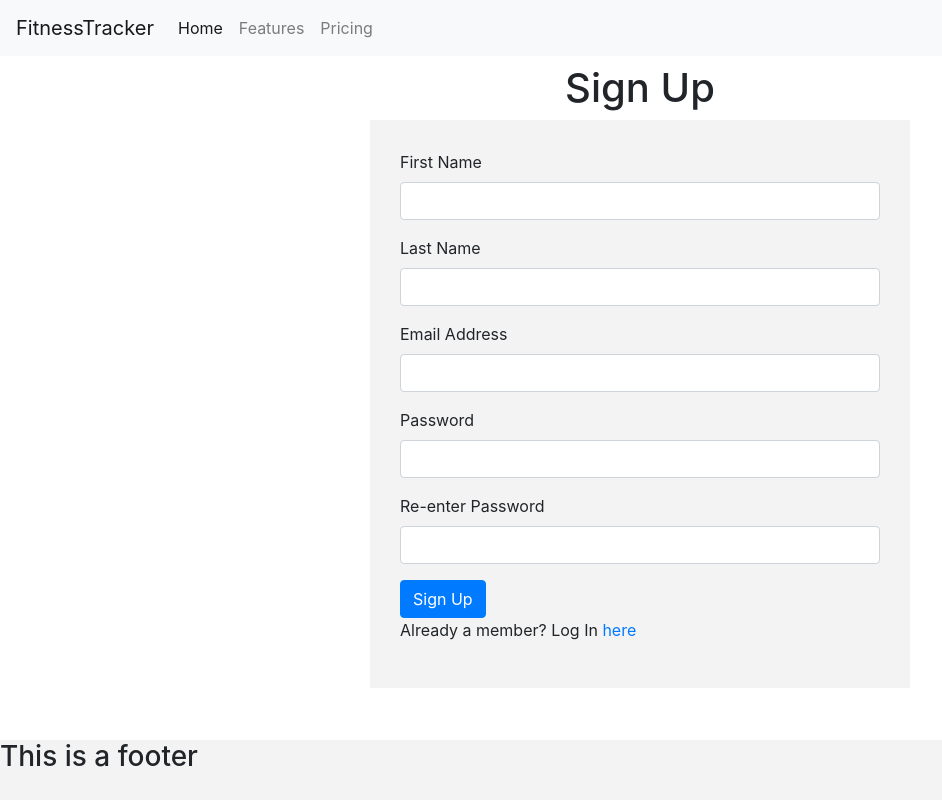
After one commit to pmarre/fitness-tracker, a Flask app: page /sign-up in a window 1280 px wide. The commit adds this page. Shown: the whole page, without its empty margins (0-942 px from the left). Run offline with Flask 2, Linux system fonts and the light colour scheme; some libraries are stand-ins or nearby versions.

Commit message:
Linked signup and login page

```diff
--- a/app.py
+++ b/app.py
@@ -33,6 +33,11 @@ def validate_login():
         return redirect(url_for('login', login_success=False))
 
 
+@app.route('/sign-up')
+def sign_up_page():
+    return render_template('sign-up.html')
+
+
 if __name__ == '__main__':
     # for local deployment:
     app.run(debug=True)
--- a/static/css/style.css
+++ b/static/css/style.css
@@ -7,10 +7,15 @@
   height: 100%;
 }
 
-.form-login {
+.form-login,
+.form-signup {
   margin: 0 auto;
   padding: 30px;
   background-color: rgb(243, 243, 243);
+}
+
+.form-signup {
+  margin: auto 0;
 }
 
 .footer {
@@ -22,7 +27,8 @@
   width: 100%;
 }
 
-.row-login-form {
+.row-login-form,
+.row-signup-form {
   height: 80vh;
 }
 
--- a/templates/login.html
+++ b/templates/login.html
@@ -2,7 +2,7 @@
 <div class="row row-login-form align-items-center">
   <div class="col-sm-12 col-md-6 offset-md-3">
     <h1 class="header-login-form header-center-align">Log In</h1>
-    <form action="{{ url_for('validate_login') }}" method="POST" class="form form-login">
+    <form action="" method="POST" class="form form-login">
       <div class="form-group">
         <label for="email" id="email-label">Email Address</label>
         <input
@@ -31,7 +31,7 @@
       <p class='error login-error'>No such username or password.</p>
       {% endif %}
       <p class="new-user-p"></p>
-        New to FitnessTracker? Sign-up <a href="#">here</a>
+        New to FitnessTracker? Sign-up <a href="{{url_for('sign_up_page')}}">here</a>
       </p>
     </form>
   </div>
--- /dev/null
+++ b/templates/sign-up.html
@@ -0,0 +1,68 @@
+{% extends 'base.html' %} {% block content%}
+<div class="row row-signup-form align-items-center">
+  <div class="col-sm-12 col-md-6 offset-md-3">
+    <h1 class="header-signup-form header-center-align">Sign Up</h1>
+    <form action="" method="POST" class="form form-signup">
+      <div class="form-group">
+        <label for="first-name" id="first-name-label">First Name</label>
+        <input
+          type="text"
+          name="first-name"
+          id="first-name"
+          class="form-control"
+          required
+        />
+      </div>
+      <div class="form-group">
+        <label for="last-name" id="last-name-label">Last Name</label>
+        <input
+          type="text"
+          name="last-name"
+          id="last-name"
+          class="form-control"
+          required
+        />
+      </div>
+      <div class="form-group">
+        <label for="email" id="email-label">Email Address</label>
+        <input
+          type="email"
+          name="email"
+          id="email"
+          class="form-control"
+          aria-describedby="emailHelp"
+          required
+        />
+      </div>
+      <div class="form-group">
+        <label for="password" id="password-label">Password</label>
+        <input
+          type="password"
+          class="form-control"
+          name="password"
+          id="password"
+          aria-describedby="passwordHelp"
+        />
+      </div>
+      <div class="form-group">
+        <label for="re-password" id="re-password-label"
+          >Re-enter Password</label
+        >
+        <input
+          type="password"
+          class="form-control"
+          name="re-password"
+          id="re-password"
+          aria-describedby="passwordHelp"
+        />
+      </div>
+      <button type="submit" name="submit" id="submit" class="btn btn-primary">
+        Sign Up
+      </button>
+      <p class="return-user-p">
+        Already a member? Log In <a href="{{url_for('login')}}">here</a>
+      </p>
+    </form>
+  </div>
+</div>
+{% endblock%}
```
